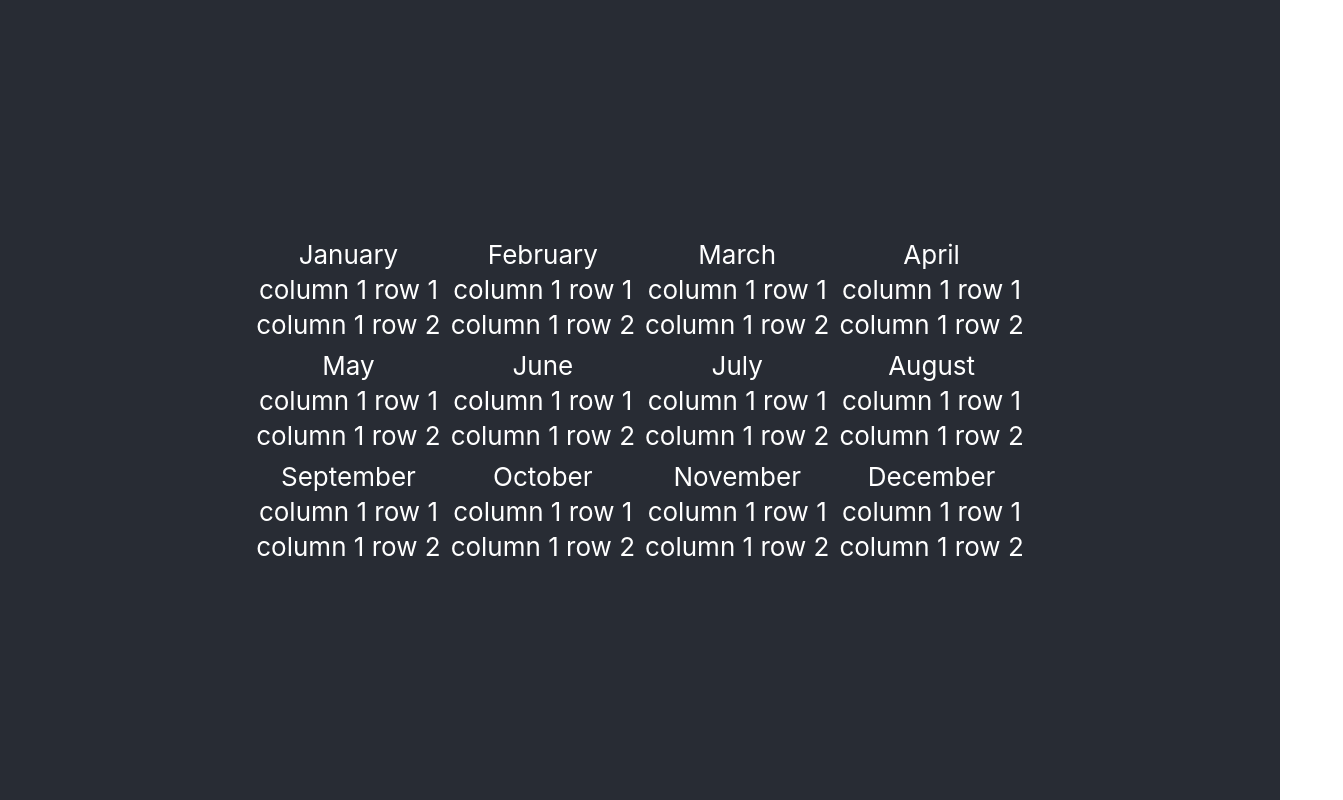
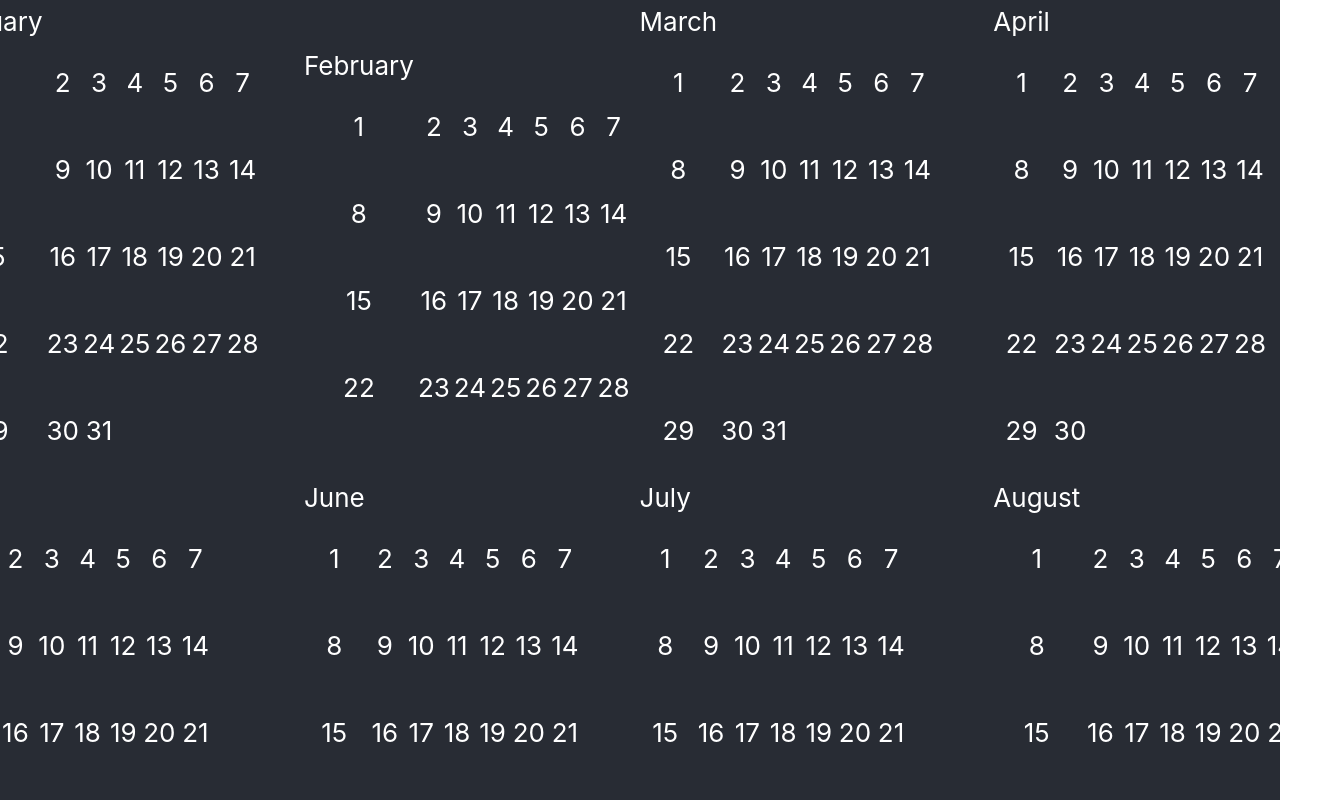
Before and after one commit to wur3/yearly-ui, a React (Create React App) app: page / in a window 1280 px wide. Shown: the top 800 px of the page, 1343 px wide, since content can reach past the window. Built offline with nearby package versions, Linux system fonts and the light colour scheme.

Commit message:
Days of the month right

```diff
--- a/src/Calendar.tsx
+++ b/src/Calendar.tsx
@@ -1,32 +1,48 @@
 import React, {Component} from 'react';
 import Month from './Month';
 
-const months= ['January', 'February','March','April','May','June','July','August','September','October','November','December'];
+const months= [
+    {'name': 'January', 'days': 31},
+    {'name': 'February', 'days': 28},
+    {'name': 'March', 'days': 31},
+    {'name': 'April', 'days': 30},
+    {'name': 'May', 'days': 31},
+    {'name': 'June', 'days': 30},
+    {'name': 'July', 'days': 31},
+    {'name': 'August', 'days': 31},
+    {'name': 'September', 'days': 30},
+    {'name': 'October', 'days': 31},
+    {'name': 'November', 'days': 30},
+    {'name': 'December', 'days': 31}
+];
 
 export class Calendar extends Component {
     state = {
-        title: "Birthdays"
+        'title': "Birthdays"
     };
     render(){
 
-        return <table>
+        return (
+            <table>
               {this.renderMonths()}
-            </table>;
+            </table>
+        )
     }
 
     renderMonths(){
         return months.map((month, id)=> {
             if (id % 4 === 0) {
                 return (
-                    <tr key={id}>
-                        <td><Month name={month}/></td>
-                        <td><Month name={months[id+1]}/></td>
-                        <td><Month name={months[id+2]}/></td>
-                        <td><Month name={months[id+3]}/></td>
+                    <tr key={id/4}>
+                        <td><Month name={month.name} days={month.days}/></td>
+                        <td><Month name={months[id+1].name} days={months[id+1].days}/></td>
+                        <td><Month name={months[id+2].name} days={months[id+2].days}/></td>
+                        <td><Month name={months[id+3].name} days={months[id+3].days}/></td>
                     </tr>
-                )}
+                )
             }
-        )
+            else return
+        })
     }
 }
 
--- a/src/Day.tsx
+++ b/src/Day.tsx
@@ -1,8 +1,8 @@
 import React, {Component} from 'react';
 
-export class Day extends Component {
+export class Day extends Component<{val: number},{}> {
     render(){
-        return <h1>{}</h1>;
+        return <p>{this.props.val}</p>;
     }
 }
 
--- a/src/Month.tsx
+++ b/src/Month.tsx
@@ -1,6 +1,7 @@
 import React, {Component} from 'react';
+import Day from './Day';
 
-export class Month extends Component<{name: string},{}> {
+export class Month extends Component<{name: string, days: number},{}> {
     render(){
         return <table>
             <thead>
@@ -9,14 +10,23 @@ export class Month extends Component<{name: string},{}> {
                 </tr>
             </thead>
             <tbody>
-                <tr>
-                    <td>column 1 row 1</td>
-                </tr>
-                <tr>
-                    <td>column 1 row 2</td>
-                </tr>
+                {this.renderDays()}
             </tbody>
         </table>;
+    }
+    renderDays(){
+        return Array(this.props.days).fill('').map((val, id)=> {
+            if (id % 7 === 0) {
+                return (
+                    <tr key={id/7}>
+                        {Array(7).fill('').map((val, i)=> {
+                            if (id+i+1 > this.props.days) return;
+                            return (<td><Day val={id+i+1}/></td>)
+                        })}
+                    </tr>
+                )
+            }
+        })
     }
 }
 
```
